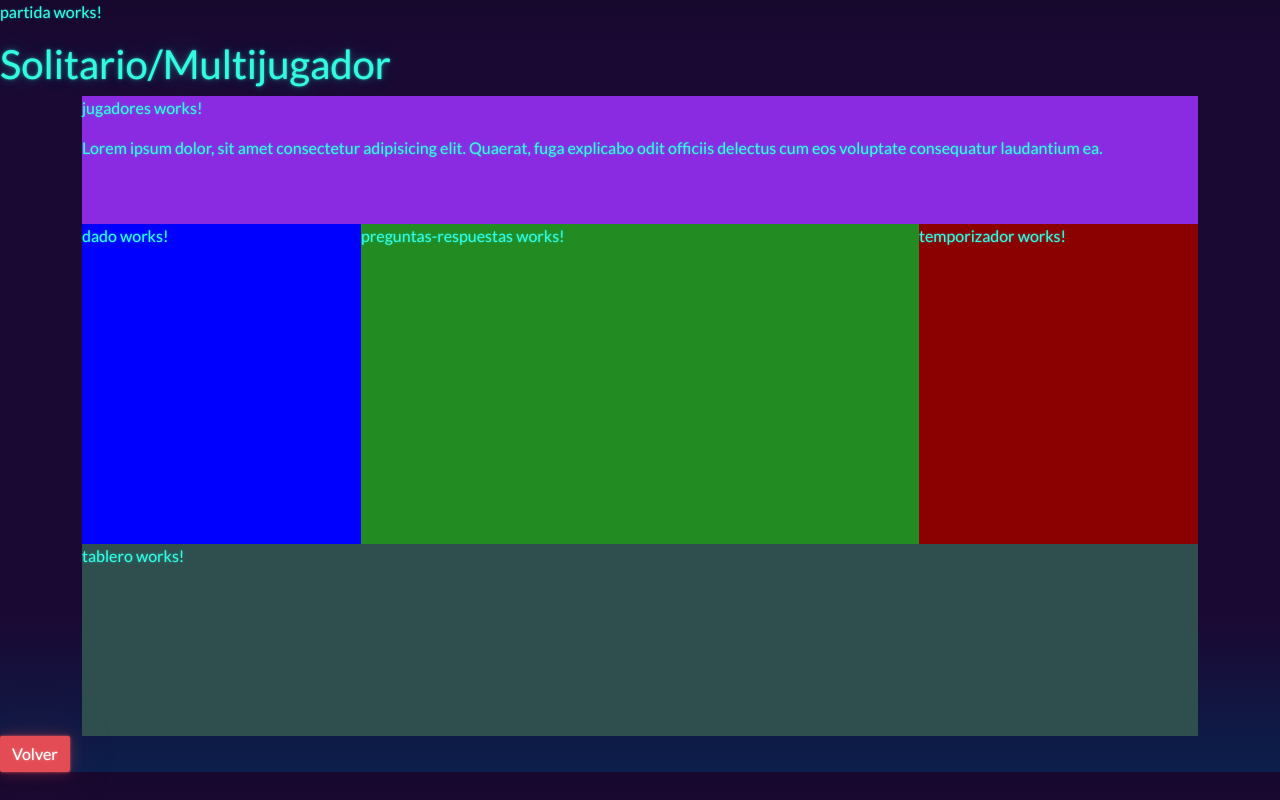
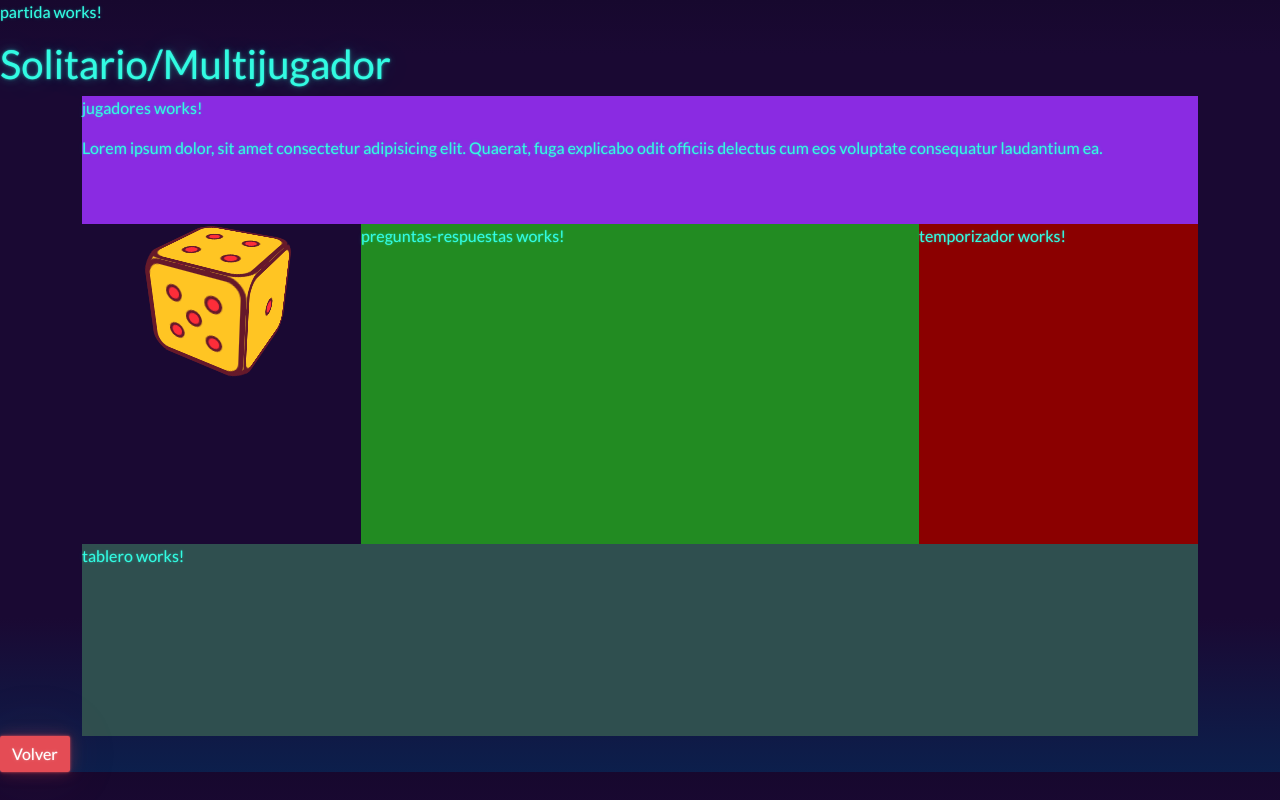
Before and after one commit to federicobalbuena/enRedDados, an Angular app: page /partida in a window 1280 px wide. Built offline with nearby package versions, Linux system fonts and the light colour scheme.

Commit message:
se agrega modulo de dado y service para consulta de pregunta a la api

```diff
--- a/src/app/app.module.ts
+++ b/src/app/app.module.ts
@@ -2,6 +2,8 @@ import { NgModule } from '@angular/core';
 import { BrowserModule } from '@angular/platform-browser';
 
 import { AppRoutingModule } from './app-routing.module';
+import { HttpClientModule } from '@angular/common/http';
+
 import { AppComponent } from './app.component';
 import { IngresoComponent } from './components/ingreso/ingreso.component';
 import { CreacionSalaComponent } from './components/creacion-sala/creacion-sala.component';
@@ -30,7 +32,8 @@ import { PartidaComponent } from './components/partida/partida.component';
   ],
   imports: [
     BrowserModule,
-    AppRoutingModule
+    AppRoutingModule,
+    HttpClientModule
   ],
   providers: [],
   bootstrap: [AppComponent]
--- a/src/app/components/dado/dado.component.css
+++ b/src/app/components/dado/dado.component.css
@@ -0,0 +1,215 @@
+.contenedorDado {
+    width: 100px;
+    height: 100px;
+    margin: 0 auto;
+    position: relative;
+    perspective: 300px;
+    top: 20px;
+}
+
+.dado {
+    transform: translateY(0px) rotateX(150deg) rotateY(120deg) rotateZ(90deg);
+    width: 100%;
+    height: 100%;
+    margin: 0 auto;
+    transform-style: preserve-3d;
+    visibility: visible;
+}
+
+.dado-cara {
+    position: absolute;
+    width: 100%;
+    height: 100%;
+    display: flex;
+    justify-content: center;
+    align-items: center;
+    font-size: 30px;
+    background: rgb(255, 197, 35);
+    border: rgb(102, 25, 42) 5px solid;
+    border-radius: 18%;
+}
+
+.frontal {
+    transform: translateZ(50px);
+}
+
+.trasera {
+    transform: rotateY(180deg) rotateZ(90deg) translateZ(50px);
+}
+
+.izquierda {
+    transform: rotateY(-90deg) translateZ(50px);
+}
+
+.derecha {
+    transform: rotateY(90deg) translateZ(50px);
+}
+
+.superior {
+    transform: rotateX(90deg) translateZ(50px);
+}
+
+.inferior {
+    transform: rotateX(-90deg) translateZ(50px);
+}
+
+.inside {
+    display: grid;
+    grid-template-columns: repeat(3, 20px);
+    grid-template-rows: repeat(3, 20px);
+}
+
+.punto {
+    height: 17px;
+    width: 17px;
+    background-color: rgb(254, 45, 57);
+    border: rgb(102, 25, 42) 3px solid;
+    border-radius: 50%;
+    justify-self: center;
+    align-self: center;
+}
+
+.frontal .inside .punto {
+    grid-row: 2;
+    grid-column: 2;
+}
+
+.trasera .inside .punto:nth-child(1) {
+    grid-row: 1;
+    grid-column: 1;
+}
+
+.trasera .inside .punto:nth-child(2) {
+    grid-row: 1;
+    grid-column: 2;
+}
+
+.trasera .inside .punto:nth-child(3) {
+    grid-row: 1;
+    grid-column: 3;
+}
+
+.trasera .inside .punto:nth-child(4) {
+    grid-row: 3;
+    grid-column: 1;
+}
+
+.trasera .inside .punto:nth-child(5) {
+    grid-row: 3;
+    grid-column: 2;
+}
+
+.trasera .inside .punto:nth-child(6) {
+    grid-row: 3;
+    grid-column: 3;
+}
+
+.izquierda .inside .punto:nth-child(1) {
+    grid-row: 1;
+    grid-column: 3;
+}
+
+.izquierda .inside .punto:nth-child(2) {
+    grid-row: 2;
+    grid-column: 2;
+}
+
+.izquierda .inside .punto:nth-child(3) {
+    grid-row: 3;
+    grid-column: 1;
+}
+
+.derecha .inside .punto:nth-child(1) {
+    grid-row: 1;
+    grid-column: 1;
+}
+
+.derecha .inside .punto:nth-child(2) {
+    grid-row: 1;
+    grid-column: 3;
+}
+
+.derecha .inside .punto:nth-child(3) {
+    grid-row: 3;
+    grid-column: 1;
+}
+
+.derecha .inside .punto:nth-child(4) {
+    grid-row: 3;
+    grid-column: 3;
+}
+
+.superior .inside .punto:nth-child(1) {
+    grid-row: 1;
+    grid-column: 1;
+}
+
+.superior .inside .punto:nth-child(2) {
+    grid-row: 1;
+    grid-column: 3;
+}
+
+.superior .inside .punto:nth-child(3) {
+    grid-row: 2;
+    grid-column: 2;
+}
+
+.superior .inside .punto:nth-child(4) {
+    grid-row: 3;
+    grid-column: 1;
+}
+
+.superior .inside .punto:nth-child(5) {
+    grid-row: 3;
+    grid-column: 3;
+}
+
+.inferior .inside .punto:nth-child(1) {
+    grid-row: 1;
+    grid-column: 3;
+}
+
+.inferior .inside .punto:nth-child(2) {
+    grid-row: 3;
+    grid-column: 1;
+}
+
+.titulo {
+    width: 75%;
+    text-align: center;
+    margin-left: 50%;
+    transform: translateX(-50%);
+}
+
+.resultados {
+    margin-top: 2.5rem;
+    text-align: center;
+    color:#32fbe2;
+}
+
+#tituloPregunta {
+    visibility: hidden;
+}
+
+#nroPregunta {
+    background-color: inherit;
+    border: 0px;
+    font-size: 40px;
+    text-align: center;
+    visibility: visible;
+    color:#32fbe2;
+}
+
+.botones {
+    margin-top: 1%;
+    text-align: center;
+}
+
+#btnverpregunta {
+    font-family: inherit;
+    font-size: 14px;
+    border-radius: 5px;
+    margin-top: 1%;
+    width: 65%;
+    visibility: hidden;
+}
--- a/src/app/components/dado/dado.component.html
+++ b/src/app/components/dado/dado.component.html
@@ -1 +1,57 @@
-<p>dado works!</p>
+<div class="contenedorDado">
+    <div class="dado">
+        <div class="dado-cara frontal">
+            <div class="inside">
+                <span class="punto"></span>
+            </div>
+        </div>
+        <div class="dado-cara trasera">
+            <div class="inside">
+                <span class="punto"></span>
+                <span class="punto"></span>
+                <span class="punto"></span>
+                <span class="punto"></span>
+                <span class="punto"></span>
+                <span class="punto"></span>
+            </div>
+        </div>
+        <div class="dado-cara izquierda">
+            <div class="inside">
+                <span class="punto"></span>
+                <span class="punto"></span>
+                <span class="punto"></span>
+            </div>
+        </div>
+        <div class="dado-cara derecha">
+            <div class="inside">
+                <span class="punto"></span>
+                <span class="punto"></span>
+                <span class="punto"></span>
+                <span class="punto"></span>
+            </div>
+        </div>
+        <div class="dado-cara superior">
+            <div class="inside">
+                <span class="punto"></span>
+                <span class="punto"></span>
+                <span class="punto"></span>
+                <span class="punto"></span>
+                <span class="punto"></span>
+            </div>
+        </div>
+        <div class="dado-cara inferior">
+            <div class="inside">
+                <span class="punto"></span>
+                <span class="punto"></span>
+            </div>
+        </div>
+    </div>
+</div>
+
+<div class="resultados">
+    <input id="nroPregunta" type="text" size="3" maxlength="3" value="" disabled>
+</div>
+
+<div class="botones">
+    <button (click)="obtenerPregunta()" class="btn btn-danger" id="btnverpregunta" name="btnverpregunta">VER PREGUNTA</button>
+</div>
--- a/src/app/components/dado/dado.component.ts
+++ b/src/app/components/dado/dado.component.ts
@@ -1,10 +1,95 @@
-import { Component } from '@angular/core';
+import { Component, OnInit } from '@angular/core';
+
+import { Location } from '@angular/common';
+import { Router } from '@angular/router';
+
+import { PreguntaResponse } from 'src/app/models/preguntaResponse';
+import { PreguntaService } from 'src/app/services/pregunta.service';
 
 @Component({
   selector: 'app-dado',
   templateUrl: './dado.component.html',
   styleUrls: ['./dado.component.css']
 })
-export class DadoComponent {
+export class DadoComponent implements OnInit {
 
+  preguntaResponse = new PreguntaResponse()
+
+  constructor(
+    private location: Location,
+    private router: Router,
+    private _preguntaService: PreguntaService
+  ) { }
+
+  obtenerPregunta() {
+
+    let nroPregunta = document.getElementById("nroPregunta") as HTMLInputElement;
+
+    this._preguntaService.obtenerPreguntaPost(nroPregunta.value).subscribe({
+      next: data => {
+        console.log(`Obteniendo pregunta ${nroPregunta.value}`);
+        this.preguntaResponse.pregunta = data.pregunta;
+        this.preguntaResponse.respuesta = data.respuesta;
+
+        console.log(this.preguntaResponse)
+      }, error: err => {
+        console.log(err);
+      }
+    })
+  }
+
+  ngOnInit() {
+
+    let time = 2;
+    let randomValue: Number;
+    const dado: HTMLElement = document.querySelector('.dado') as HTMLElement;
+    const nroPregunta = document.getElementById("nroPregunta") as HTMLInputElement;
+    const verPregunta = document.getElementById("btnverpregunta") as HTMLElement;
+
+    dado.addEventListener('click', () => {
+      dado.style.transition = '';
+      dado.style.transform = `translateY(0px) rotateX(0deg) rotateY(0deg) rotateZ(0deg)`;
+      setTimeout(() => {
+        dado.style.transition = `transform ${time}s`;
+        randomValue = Math.floor((Math.random() * 6) + 1);
+        console.log(`randomValue: ${randomValue}`);
+
+        switch (randomValue) {
+          case 1:
+            dado.style.transform = `translateY(0px) rotateX(3600deg) rotateY(3600deg) rotateZ(3600deg)`;
+            break;
+          case 2:
+            dado.style.transform = `translateY(0px) rotateX(4410deg) rotateY(3600deg) rotateZ(3600deg)`;
+            break;
+          case 3:
+            dado.style.transform = `translateY(0px) rotateX(3600deg) rotateY(4410deg) rotateZ(3600deg)`;
+            break;
+          case 4:
+            dado.style.transform = `translateY(0px) rotateX(3600deg) rotateY(2430deg) rotateZ(3600deg)`;
+            break;
+          case 5:
+            dado.style.transform = `translateY(0px) rotateX(2430deg) rotateY(3600deg) rotateZ(3600deg)`;
+            break;
+          case 6:
+            dado.style.transform = `translateY(0px) rotateX(3600deg) rotateY(1980deg) rotateZ(3600deg)`;
+            break;
+        };
+
+        if (nroPregunta.value.length < 3) {
+          mostrarResultados()
+        } else {
+          verPregunta.style.visibility = "hidden";
+          nroPregunta.value = "";
+        }
+      }, time * 10);
+    });
+
+    function mostrarResultados() {
+      setTimeout(() => {
+        nroPregunta.value = nroPregunta.value + randomValue.toString();
+        nroPregunta.value.length == 3 ? verPregunta.style.visibility = "visible" : verPregunta.style.visibility = "hidden";
+      }, 2000);
+
+    };
+  }
 }
--- a/src/app/components/partida/partida.component.css
+++ b/src/app/components/partida/partida.component.css
@@ -15,7 +15,6 @@
 }
 
 #dado {
-    background-color: blue;
     grid-area: dado;
 }
 
--- /dev/null
+++ b/src/app/models/ObjPregunta.ts
@@ -0,0 +1,10 @@
+export class ObjPregunta {
+    nroPregunta: string;
+
+    constructor(
+        nroPregunta: string = ""
+    ) {
+        this.nroPregunta = nroPregunta;
+    }
+
+}
--- /dev/null
+++ b/src/app/models/preguntaResponse.ts
@@ -0,0 +1,29 @@
+export class PreguntaResponse {
+    pregunta: string;
+    respuesta: respuesta[];
+
+    constructor(
+        pregunta: string = "",
+        respuesta: respuesta[] = [],
+
+    ) {
+        this.pregunta = pregunta;
+        this.respuesta = respuesta;
+    }
+}
+
+export class respuesta {
+    id: number;
+    posibleRespuesta: string;
+    esLaCorrecta: boolean;
+
+    constructor(
+        id: number,
+        posibleRespuesta: string,
+        esLaCorrecta: boolean
+    ) {
+        this.id = id;
+        this.posibleRespuesta = posibleRespuesta;
+        this.esLaCorrecta = esLaCorrecta
+    }
+}
--- /dev/null
+++ b/src/app/services/pregunta.service.ts
@@ -0,0 +1,27 @@
+import { HttpClient, HttpHeaders } from '@angular/common/http';
+import { Injectable } from '@angular/core';
+import { Observable } from 'rxjs';
+import  { ObjPregunta }  from '../models/ObjPregunta';
+
+@Injectable({
+  providedIn: 'root'
+})
+export class PreguntaService {
+  url = "http:///api/PreguntasCDM/";
+  headers = { headers: new HttpHeaders({ 'Content-Type': 'application/json'}) };
+
+  constructor(private http: HttpClient) { }
+
+  obtenerPreguntaPost(nroPregunta: string): Observable<any>{
+
+    let pregunta: ObjPregunta = {
+        nroPregunta: nroPregunta
+    }
+
+    return this.http.post(
+        this.url,
+        JSON.stringify(pregunta),
+        this.headers
+        );
+  }
+}
```
